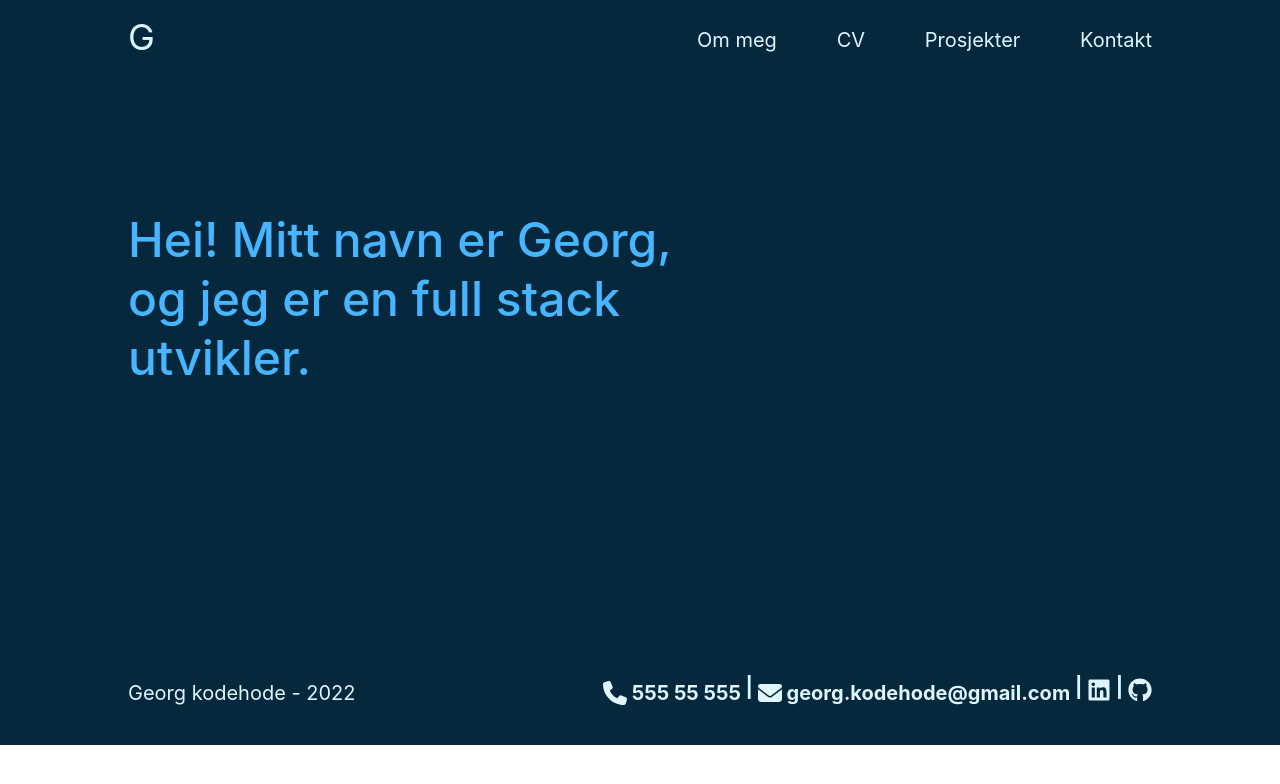
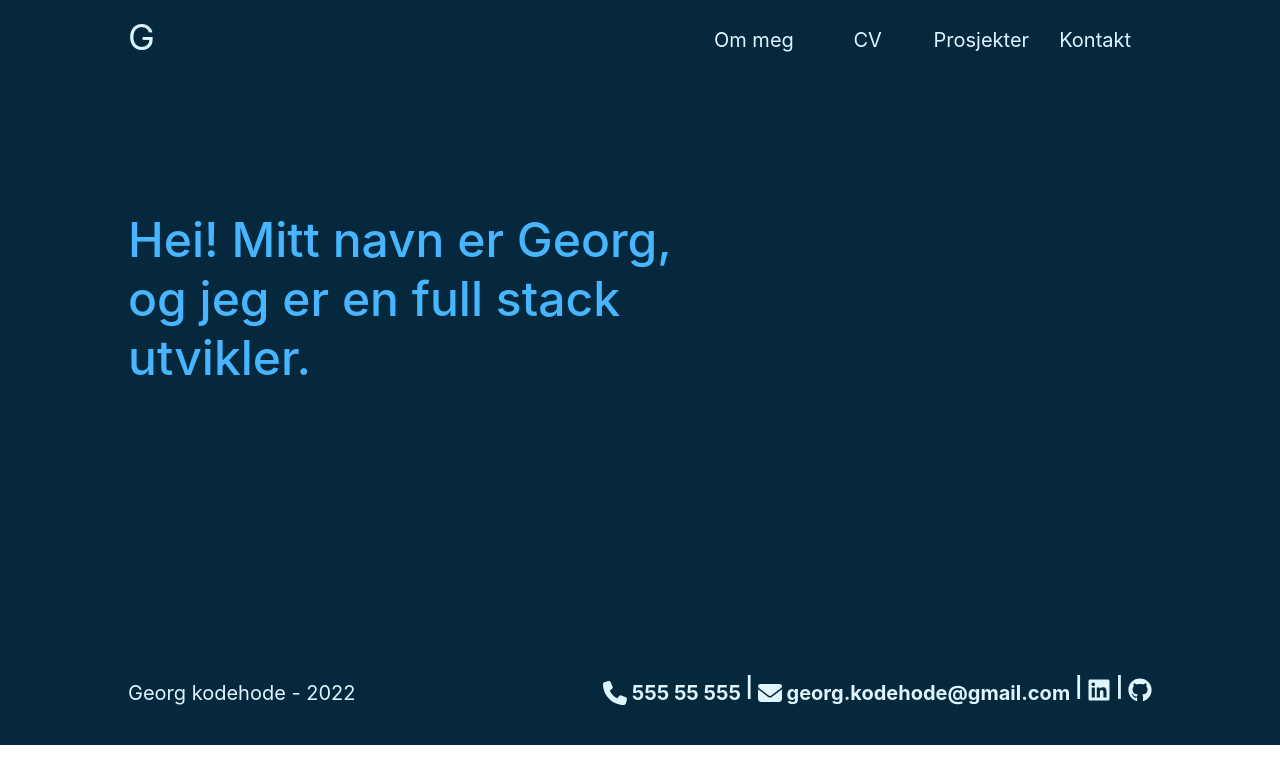
Before and after one commit to Georg-Kodehode/my-portfolio, a React (Create React App) app: page /#/ in a window 1280 px wide. Shown: the top 784 px of the page. Built offline with nearby package versions, Linux system fonts and the light colour scheme.

Commit message:
update header and footer

```diff
--- a/src/components/Footer.jsx
+++ b/src/components/Footer.jsx
@@ -63,7 +63,7 @@ const Footer = () => {
                   d="M416 32H31.9C14.3 32 0 46.5 0 64.3v383.4C0 465.5 14.3 480 31.9 480H416c17.6 0 32-14.5 32-32.3V64.3c0-17.8-14.4-32.3-32-32.3zM135.4 416H69V202.2h66.5V416zm-33.2-243c-21.3 0-38.5-17.3-38.5-38.5S80.9 96 102.2 96c21.2 0 38.5 17.3 38.5 38.5 0 21.3-17.2 38.5-38.5 38.5zm282.1 243h-66.4V312c0-24.8-.5-56.7-34.5-56.7-34.6 0-39.9 27-39.9 54.9V416h-66.4V202.2h63.7v29.2h.9c8.9-16.8 30.6-34.5 62.9-34.5 67.2 0 79.7 44.3 79.7 101.9V416z"
                 />
               </svg>
-              <p className="contact-website-name">LinkedIn</p>
+              <span className="contact-website-name">LinkedIn</span>
             </a>
             &nbsp;
           </AlignFooter>
@@ -88,7 +88,7 @@ const Footer = () => {
                   d="M165.9 397.4c0 2-2.3 3.6-5.2 3.6-3.3.3-5.6-1.3-5.6-3.6 0-2 2.3-3.6 5.2-3.6 3-.3 5.6 1.3 5.6 3.6zm-31.1-4.5c-.7 2 1.3 4.3 4.3 4.9 2.6 1 5.6 0 6.2-2s-1.3-4.3-4.3-5.2c-2.6-.7-5.5.3-6.2 2.3zm44.2-1.7c-2.9.7-4.9 2.6-4.6 4.9.3 2 2.9 3.3 5.9 2.6 2.9-.7 4.9-2.6 4.6-4.6-.3-1.9-3-3.2-5.9-2.9zM244.8 8C106.1 8 0 113.3 0 252c0 110.9 69.8 205.8 169.5 239.2 12.8 2.3 17.3-5.6 17.3-12.1 0-6.2-.3-40.4-.3-61.4 0 0-70 15-84.7-29.8 0 0-11.4-29.1-27.8-36.6 0 0-22.9-15.7 1.6-15.4 0 0 24.9 2 38.6 25.8 21.9 38.6 58.6 27.5 72.9 20.9 2.3-16 8.8-27.1 16-33.7-55.9-6.2-112.3-14.3-112.3-110.5 0-27.5 7.6-41.3 23.6-58.9-2.6-6.5-11.1-33.3 2.6-67.9 20.9-6.5 69 27 69 27 20-5.6 41.5-8.5 62.8-8.5s42.8 2.9 62.8 8.5c0 0 48.1-33.6 69-27 13.7 34.7 5.2 61.4 2.6 67.9 16 17.7 25.8 31.5 25.8 58.9 0 96.5-58.9 104.2-114.8 110.5 9.2 7.9 17 22.9 17 46.4 0 33.7-.3 75.4-.3 83.6 0 6.5 4.6 14.4 17.3 12.1C428.2 457.8 496 362.9 496 252 496 113.3 383.5 8 244.8 8zM97.2 352.9c-1.3 1-1 3.3.7 5.2 1.6 1.6 3.9 2.3 5.2 1 1.3-1 1-3.3-.7-5.2-1.6-1.6-3.9-2.3-5.2-1zm-10.8-8.1c-.7 1.3.3 2.9 2.3 3.9 1.6 1 3.6.7 4.3-.7.7-1.3-.3-2.9-2.3-3.9-2-.6-3.6-.3-4.3.7zm32.4 35.6c-1.6 1.3-1 4.3 1.3 6.2 2.3 2.3 5.2 2.6 6.5 1 1.3-1.3.7-4.3-1.3-6.2-2.2-2.3-5.2-2.6-6.5-1zm-11.4-14.7c-1.6 1-1.6 3.6 0 5.9 1.6 2.3 4.3 3.3 5.6 2.3 1.6-1.3 1.6-3.9 0-6.2-1.4-2.3-4-3.3-5.6-2z"
                 />
               </svg>
-              <p className="contact-website-name">GitHub</p>
+              <span className="contact-website-name">GitHub</span>
             </a>
           </AlignFooter>
         </ContactWrapper>
--- a/src/components/ProjectLink.jsx
+++ b/src/components/ProjectLink.jsx
@@ -19,6 +19,11 @@ const ProjectLink = styled.a`
     color: #47b5ff;
     border-color: #47b5ff;
   }
+
+  &:hover svg path,
+  &:focus svg path {
+    fill: #47b5ff;
+  }
 `;
 
 export default ProjectLink;
--- a/src/components/Wrapper.jsx
+++ b/src/components/Wrapper.jsx
@@ -18,11 +18,15 @@ const Wrapper = styled.div`
     .projects-wrapper > *,
     .main-content-wrapper a,
     .projects-wrapper div div div {
-      //background-color: lightblue;
       display: flex;
       justify-content: center;
     }
   }
+
+  @media only screen and (max-width: 990px) {
+    //300px = 18.75rem
+    padding-top: 18.75rem;
+  }
 `;
 
 export default Wrapper;
--- a/src/components/footerComponents/AlignFooter.jsx
+++ b/src/components/footerComponents/AlignFooter.jsx
@@ -3,6 +3,13 @@ import styled from "styled-components";
 const AlignFooter = styled.p`
   display: flex;
   align-items: center;
+
+  &:hover svg path {
+    fill: #47b5ff;
+  }
+  &:hover span {
+    color: #47b5ff;
+  }
 `;
 
 export default AlignFooter;
--- a/src/components/frontPageComponents/FrontPageWrapper.jsx
+++ b/src/components/frontPageComponents/FrontPageWrapper.jsx
@@ -12,6 +12,12 @@ const FrontPageWrapper = styled.div`
   .main-content-wrapper {
     width: 80%;
   }
+
+  @media only screen and (max-width: 990px) {
+    //300px = 18.75rem
+    padding-top: 18.75rem;
+    height: initial;
+  }
 `;
 
 export default FrontPageWrapper;
--- a/src/components/headerComponents/StyledHeader.jsx
+++ b/src/components/headerComponents/StyledHeader.jsx
@@ -16,6 +16,19 @@ const StyledHeader = styled.header`
     display: flex;
     justify-content: space-between;
   }
+
+  @media only screen and (max-width: 990px) {
+    .header-content-wrapper {
+      flex-direction: column;
+      align-items: center;
+    }
+    .header-content-wrapper nav {
+      justify-content: center;
+    }
+    .header-content-wrapper ul {
+      flex-direction: column;
+    }
+  }
 `;
 
 export default StyledHeader;
--- a/src/components/headerComponents/StyledLi.jsx
+++ b/src/components/headerComponents/StyledLi.jsx
@@ -3,6 +3,19 @@ import styled from "styled-components";
 const StyledLi = styled.li`
   list-style: none;
   display: inline-block;
+  display: flex;
+  align-items: center;
+  justify-content: center;
+  width: 25%;
+
+  @media only screen and (max-width: 990px) {
+    height: 48px;
+    a {
+      width: 100%;
+      text-align: center;
+      justify-content: center;
+    }
+  }
 `;
 
 export default StyledLi;
--- a/src/components/headerComponents/StyledNav.jsx
+++ b/src/components/headerComponents/StyledNav.jsx
@@ -2,7 +2,7 @@ import styled from "styled-components";
 
 const StyledNav = styled.nav`
   width: 40.625rem;
-  height: 3.125rem;
+  min-height: 3.125rem;
   display: flex;
   align-items: center;
   justify-content: right;
--- a/src/components/headerComponents/StyledNavLink.jsx
+++ b/src/components/headerComponents/StyledNavLink.jsx
@@ -4,12 +4,17 @@ import { NavLink } from "react-router-dom";
 const StyledNavLink = styled(NavLink)`
   text-decoration: none;
   color: #dff6ff;
+  height: 100%;
+  width: 100%;
+  display: flex;
+  align-items: center;
+  justify-content: center;
+  box-styling: border-box;
   &:hover,
   &:focus {
     color: #47b5ff;
-  }
-  &:focus {
-    text-decoration: underline;
+    border-bottom: 3px solid #47b5ff;
+    margin-bottom: -3px;
   }
 `;
 
--- a/src/components/headerComponents/StyledUl.jsx
+++ b/src/components/headerComponents/StyledUl.jsx
@@ -1,11 +1,17 @@
 import styled from "styled-components";
 
 const StyledUl = styled.ul`
+  margin: 0;
   padding: 0;
   width: 70%;
+  height: 100%;
   min-width: 18.75rem;
   display: flex;
   justify-content: space-between;
+  @media only screen and (max-width: 990px) {
+    align-items: center;
+    padding-bottom: 0.625rem;
+  }
 `;
 
 export default StyledUl;
--- a/src/components/projectsPageComponents/ProjectData.js
+++ b/src/components/projectsPageComponents/ProjectData.js
@@ -1,17 +1,20 @@
 const ProjectData = [
   {
+    key: 0,
     name: "Caesar chiffer løser",
     githubLink: "https://github.com/Georg-Kodehode/caesar-cipher-solver",
     siteLink: "https://georg-kodehode.github.io/caesar-cipher-solver/",
     description: "En applikasjon som lar brukeren dekode og enkode tekst.",
   },
   {
+    key: 1,
     name: "Fargepalett generator",
     githubLink: "https://github.com/Georg-Kodehode/color-scheme-generator",
     siteLink: "https://georg-kodehode.github.io/color-scheme-generator/",
     description: "Generer en fargepalett basert på en farge valgt av brukeren",
   },
   {
+    key: 2,
     name: "Film watchlist",
     githubLink: "https://github.com/Georg-Kodehode/movie-watchlist",
     siteLink: "https://georg-kodehode.github.io/movie-watchlist/",
@@ -19,6 +22,7 @@ const ProjectData = [
       "En watchlist for filmer, serier og spill, som bruker local storage",
   },
   {
+    key: 3,
     name: "Parallax side",
     githubLink:
       "https://github.com/Georg-Kodehode/html-and-css-task1-parallax-site",
@@ -27,6 +31,7 @@ const ProjectData = [
     description: "En parallax nettside.",
   },
   {
+    key: 4,
     name: "Passordgenerator",
     githubLink: "https://github.com/Georg-Kodehode/password-generator",
     siteLink: "https://georg-kodehode.github.io/password-generator/",
@@ -34,6 +39,7 @@ const ProjectData = [
       "En applikasjon som genererer passord på minimum 15 tegn. Passordet må inkludere tall og spesialtegn.",
   },
   {
+    key: 5,
     name: "Pokédex",
     githubLink: "https://github.com/Georg-Kodehode/pokedex",
     siteLink: "https://georg-kodehode.github.io/pokedex/",
@@ -41,6 +47,7 @@ const ProjectData = [
       "En pokédex som lister opp alle pokémon som finnes i pokeapi API-en, og lar deg søke etter pokémon",
   },
   {
+    key: 6,
     name: "Solsystem side (gruppeoppgave)",
     githubLink: "https://github.com/Georg-Kodehode/hoestoppgave-haugesund-c",
     siteLink: "https://georg-kodehode.github.io/hoestoppgave-haugesund-c/",
--- a/src/components/projectsPageComponents/Projects.jsx
+++ b/src/components/projectsPageComponents/Projects.jsx
@@ -8,7 +8,7 @@ import ProjectData from "./ProjectData";
 
 let projects = ProjectData.map((project) => {
   return (
-    <ProjectSingle>
+    <ProjectSingle key={project.key}>
       <ProjectHeading href={project.siteLink} target="_blank">
         {project.name}
       </ProjectHeading>
@@ -32,8 +32,6 @@ let projects = ProjectData.map((project) => {
   );
 });
 
-console.log(projects);
-
 const Projects = () => {
   return projects;
 };
```
